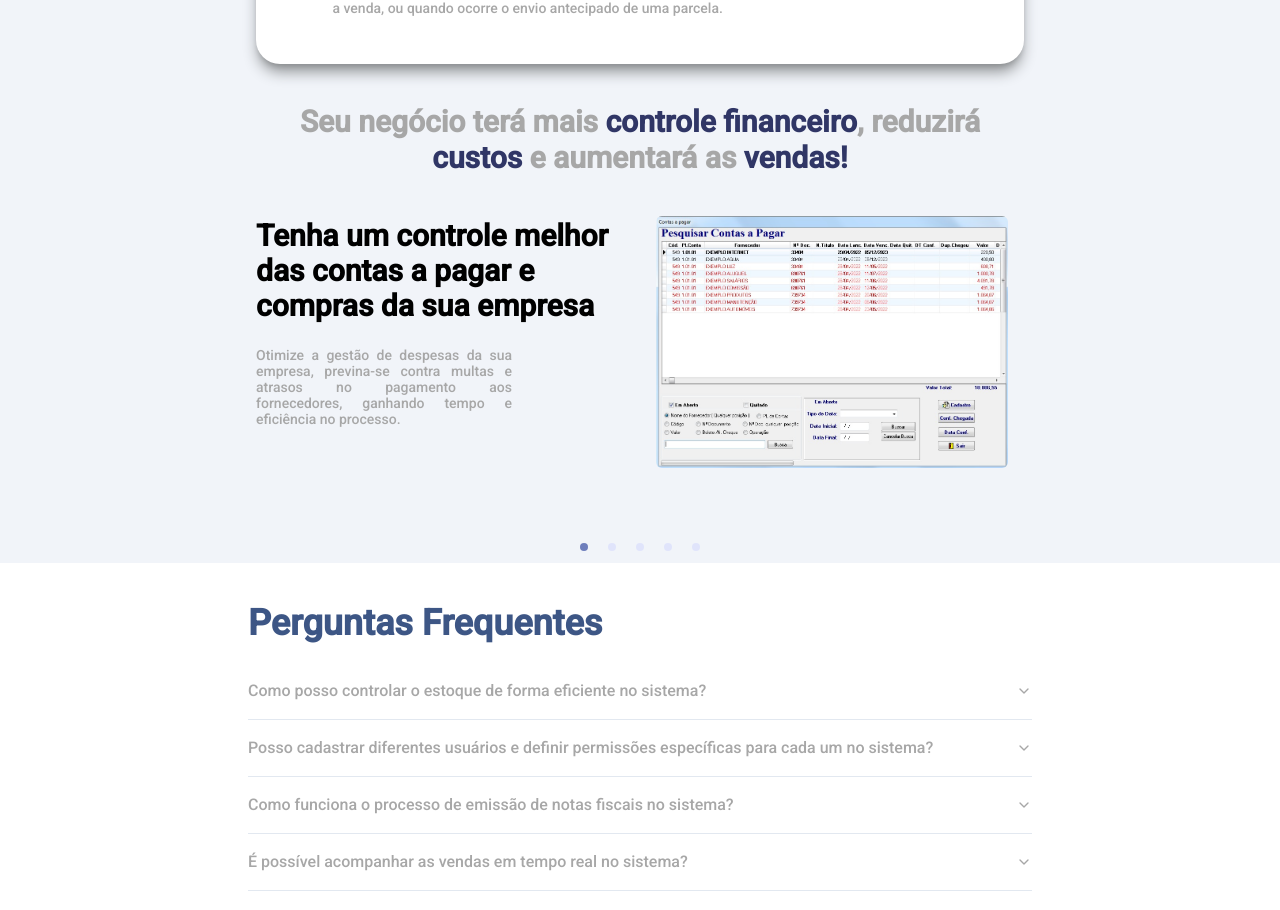
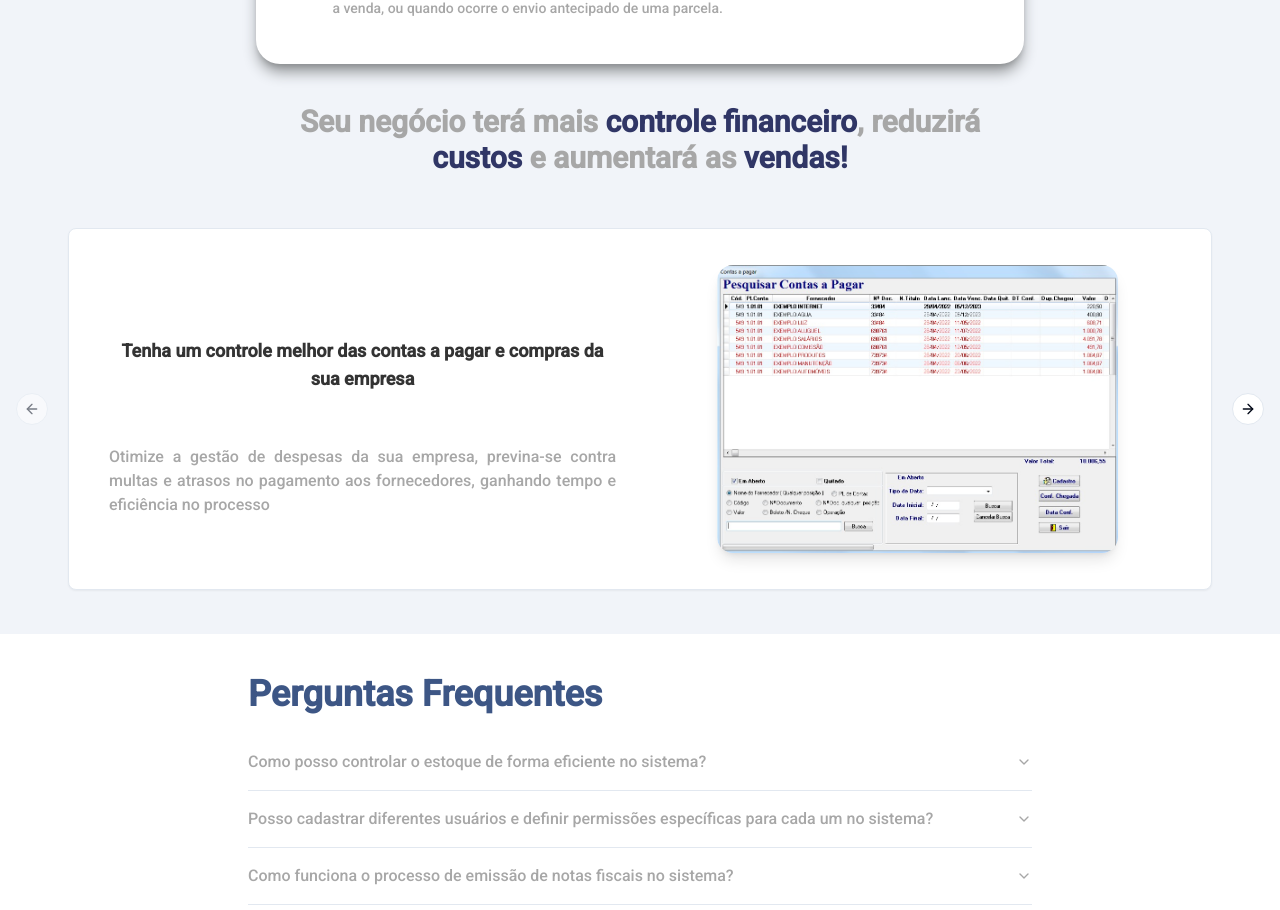
Before and after one commit to EvaldoFerreiraMoreira/site-siad, a Next.js app: page /planos in a window 1280 px wide. Shown: the part 1156-2066 px from the top of the page. Built offline with nearby package versions, Linux system fonts and the light colour scheme.

Commit message:
chore: new carousel instaled

```diff
--- a/src/app/planos/components/componentsMobile/BannerCarrosselMobile.tsx
+++ b/src/app/planos/components/componentsMobile/BannerCarrosselMobile.tsx
@@ -3,32 +3,76 @@ import React from 'react';
 import AliceCarousel, { EventObject } from 'react-alice-carousel';
 import 'react-alice-carousel/lib/alice-carousel.css';
 import Image from 'next/image';
-
+import { Card, CardContent } from "@/components/ui/card"
+import {
+    Carousel,
+    CarouselContent,
+    CarouselItem,
+    CarouselNext,
+    CarouselPrevious,
+} from "@/components/ui/carousel"
 
 const BannerCarrosselMobile = () => {
 
-    const responsive = {
-        0: { items: 1, },
-        568: { items: 2 },
-        1024: { items: 3 },
-    };
+    const test = [
+        {
+            title: "Tenha um controle melhor das contas a pagar e compras da sua empresa",
+            description: "Otimize a gestão de despesas da sua empresa, previna-se contra multas e atrasos no pagamento aos fornecedores, ganhando tempo e eficiência no processo",
+            image: "/IMG-05.jpg",
+        },
+        {
+            title: "Agilidade e eficiência na entrada de notas",
+            description: "Agilize o processo de entrada e fechamento de notas com o uso do nosso manifestador de notas fiscais de entrada e manutenção de itens, sem a necessidade de redigitar a nota o os itens para acrescentá-los ao estoque.",
+            image: "/IMG-06.jpg",
+        },
+        {
+            title: "Ordem de serviço",
+            description: "Gerencie seus serviços prestados pela empresa com nosso módulo de Ordem de Serviço e gere comprovantes dos mesmos.",
+            image: "/IMG-07.jpg",
+        },
+        {
+            title: "Amplie seu empreendimento com uma gestão financeira estruturada",
+            description: "Um sistema centralizado de informações que integra procedimentos burocráticos com análises de saúde do negócio, proporcionando uma previsão mais precisa de lucros e uma tomada de decisão mais transparente. Oferece backups automáticos recorrentes e otimizados, garantindo máxima segurança dos dados.",
+            image: "/IMG-08.jpg",
+        },
+        {
+            title: "Envie suas Notas Fiscais de Forma Mais Simples e Prática",
+            description: "Ao administrar seu empreendimento com o SIAD, você economiza tempo e elimina retrabalhos ao gerar suas notas fiscais diretamente a partir das vendas, eliminando a necessidade de reintroduzir produtos, serviços e informações dos clientes nos portais governamentais.",
+            image: "/IMG-09.jpg",
+        },
+    ]
 
-    const items = [
-        <div className="item" data-value="1" key={0}>
+    return (
+        <div className='flex'>
+            {/* <AliceCarousel
+                mouseTracking
+                disableButtonsControls
+                items={items}
+                responsive={responsive}
+                onSlideChange={onSlideChange}
+                onSlideChanged={onSlideChanged}
+            /> */}
+            <Carousel className="w-full max-w-xs">
+                <CarouselContent>
+                    {test.map((item, index) => (
+                        <CarouselItem key={index}>
+                            <div className="p-1">
+                                <Card>
+                                    <CardContent className="flex items-center h-[10%] justify-center p-4">
+                                        <div className='flex flex-col'>
                                             <div className="flex items-center text-center mt-9">
-                <h1 className="text-[#333333]  font-bold text-xl p-6">
-                    Tenha um controle melhor das contas a pagar e compras da sua empresa
+                                                <h1 className="text-[#333333]  font-bold text-md p-6">
+                                                    {item?.title}
                                                 </h1>
                                             </div>
                                             <div className="flex mt-1 ">
-                <p className="text-[#A7A7A7] text-md text-justify p-6">
-                    Otimize a gestão de despesas da sua empresa, previna-se contra multas e atrasos no
-                    pagamento aos fornecedores, ganhando tempo e eficiência no processo.
+                                                <p className="text-[#A7A7A7] text-sm text-justify p-6">
+                                                    {item?.description}
                                                 </p>
                                             </div>
                                             <div className='flex mt-5 justify-center gap-2 pb-5 '>
                                                 <Image
-                    src={"/IMG-05.jpg"}
+                                                    src={item?.image}
                                                     alt="Imagem"
                                                     width={0}
                                                     height={0}
@@ -39,132 +83,16 @@ const BannerCarrosselMobile = () => {
                                                     }}
                                                 />
                                             </div>
-        </div>,
-        <div className="item" data-value="2" key={1}>
-            <div className="flex items-center text-center mt-9">
-                <h1 className="text-[#333333]  font-bold text-xl p-6">
-                    Agilidade e eficiência na entrada de notas
-                </h1>
                                         </div>
-            <div className="flex mt-1 ">
-                <p className="text-[#A7A7A7] text-md text-justify p-6">
-                    Agilize o processo de entrada e fechamento de notas com o uso do nosso manifestador de notas
-                    fiscais de entrada e manutenção de itens, sem a necessidade de redigitar a nota ou
-                    os itens para acrescentá-los ao estoque.
-                </p>
+                                    </CardContent>
+                                </Card>
                             </div>
-            <div className='flex mt-5 justify-center gap-2 pb-5 '>
-                <Image
-                    src={"/IMG-06.jpg"}
-                    alt="Imagem"
-                    width={0}
-                    height={0}
-                    sizes="auto"
-                    className="h-56 w-auto max-w-[100%] max-h-[100%] rounded-2xl shadow-lg"
-                    style={{
-                        objectFit: "contain",
-                    }}
-                />
-            </div>
-        </div>,
-        <div className="item" data-value="2" key={2}>
-            <div className="flex items-center text-center mt-9">
-                <h1 className="text-[#333333]  font-bold text-xl p-6">
-                    Ordem de serviço
-                </h1>
-            </div>
-            <div className="flex mt-1 ">
-                <p className="text-[#A7A7A7] text-md text-justify p-6">
-                    Gerencie seus serviços prestados pela empresa com nosso módulo de Ordem de Serviço e gere comprovantes dos mesmos.
-                </p>
-            </div>
-            <div className='flex mt-5 justify-center gap-2 pb-5 '>
-                <Image
-                    src={"/IMG-07.jpg"}
-                    alt="Imagem"
-                    width={0}
-                    height={0}
-                    sizes="auto"
-                    className="h-56 w-auto max-w-[100%] max-h-[100%] rounded-2xl shadow-lg"
-                    style={{
-                        objectFit: "contain",
-                    }}
-                />
-            </div>
-        </div>,
-        <div className="item" data-value="2" key={3}>
-            <div className="flex items-center text-center mt-9">
-                <h1 className="text-[#333333]  font-bold text-xl p-6">
-                    Amplie seu empreendimento com uma gestão financeira estruturada
-                </h1>
-            </div>
-            <div className="flex mt-1 ">
-                <p className="text-[#A7A7A7] text-md text-justify p-6">
-                    Um sistema centralizado de informações que integra procedimentos burocráticos com análises de saúde do negócio, proporcionando uma previsão mais precisa de lucros e uma tomada de decisão mais transparente. Oferece backups automáticos recorrentes e otimizados, garantindo máxima segurança dos dados.
-                </p>
-            </div>
-            <div className='flex mt-5 justify-center gap-2 pb-5 '>
-                <Image
-                    src={"/IMG-08.jpg"}
-                    alt="Imagem"
-                    width={0}
-                    height={0}
-                    sizes="auto"
-                    className="h-56 w-auto max-w-[100%] max-h-[100%] rounded-2xl shadow-lg"
-                    style={{
-                        objectFit: "contain",
-                    }}
-                />
-            </div>
-        </div>,
-        <div className="item" data-value="2" key={4}>
-            <div className="flex items-center text-center mt-9">
-                <h1 className="text-[#333333]  font-bold text-xl p-6">
-                Envie suas Notas Fiscais de Forma Mais Simples e Prática
-                </h1>
-            </div>
-            <div className="flex mt-1 ">
-                <p className="text-[#A7A7A7] text-md text-justify p-6">
-                Ao administrar seu empreendimento com o SIAD, você economiza tempo e elimina retrabalhos ao gerar suas notas fiscais diretamente a partir das vendas, eliminando a necessidade de reintroduzir produtos, serviços e informações dos clientes nos portais governamentais.
-                </p>
-            </div>
-            <div className='flex mt-5 justify-center gap-2 pb-5 '>
-                <Image
-                    src={"/IMG-09.jpg"}
-                    alt="Imagem"
-                    width={0}
-                    height={0}
-                    sizes="auto"
-                    className="h-56 w-auto max-w-[100%] max-h-[100%] rounded-2xl shadow-lg"
-                    style={{
-                        objectFit: "contain",
-                    }}
-                />
-            </div>
-        </div>,
-
-
-    ];
-
-    const onSlideChange = (e: EventObject) => {
-        console.debug(`onSlideChange => Item's position before a change: ${e.item}. Event:`, e);
-    };
-
-    const onSlideChanged = (e: EventObject) => {
-        console.debug(`onSlideChanged => Item's position after changes: ${e.item}. Event:`, e);
-    };
-
-
-    return (
-        <div className='flex'>
-            <AliceCarousel
-                mouseTracking
-                disableButtonsControls
-                items={items}
-                responsive={responsive}
-                onSlideChange={onSlideChange}
-                onSlideChanged={onSlideChanged}
-            />
+                        </CarouselItem>
+                    ))}
+                </CarouselContent>
+                <CarouselPrevious />
+                <CarouselNext />
+            </Carousel>
         </div>
     );
 }
--- a/src/app/planos/components/componentsWeb/BannerCarrosselWeb.tsx
+++ b/src/app/planos/components/componentsWeb/BannerCarrosselWeb.tsx
@@ -3,143 +3,96 @@ import React from 'react';
 import AliceCarousel, { EventObject } from 'react-alice-carousel';
 import 'react-alice-carousel/lib/alice-carousel.css';
 import Image from 'next/image';
-import DialogImageWEB from '@/components/ui/componentsWeb/DialogImageWeb';
-
+import { Card, CardContent } from "@/components/ui/card"
+import {
+    Carousel,
+    CarouselContent,
+    CarouselItem,
+    CarouselNext,
+    CarouselPrevious,
+} from "@/components/ui/carousel"
 
 const BannerCarrosselWeb = () => {
 
-    const responsive = {
-        0: { items: 1, },
-        568: { items: 1 },
-        1024: { items: 1 },
-    };
-
-    const items = [
-        <div className="item " data-value="1" key={0}>
-            <div className="flex text-[#A7A7A7] mx-64">
-                <div className="flex flex-col justify-center w-[50%]">
-                    <div className="flex font-bold text-3xl">
-                        <h1 className="text-[#000000]  font-bold ">
-                            Tenha um controle melhor das contas a pagar e compras da sua empresa
-                        </h1>
-                    </div>
-                    <div className="mt-6 w-2/3 text-sm text-justify">
-                        <p> Otimize a gestão de despesas da sua empresa, previna-se contra multas
-                            e atrasos no pagamento aos fornecedores, ganhando tempo e eficiência no processo.
-                        </p>
-                    </div>
-                </div>
-                <div className="flex mt-10 justify-center w-[50%]">
-                    <DialogImageWEB imagem={"IMG-05.jpg"}/>
-                </div>
-            </div>
-        </div>,
-        <div className="item" data-value="1" key={1}>
-            <div className="flex text-[#A7A7A7] mx-64">
-                <div className="flex flex-col justify-center w-[50%]">
-                    <div className="flex font-bold text-4xl">
-                        <h1 className="text-[#000000]  font-bold text-4xl">
-                            Agilidade e eficiência na entrada de notas
-                        </h1>
-                    </div>
-                    <div className="mt-6 w-2/3 text-sm text-justify">
-                        <p>
-                            Agilize o processo de entrada e fechamento de notas com o uso do nosso manifestador de notas
-                            fiscais de entrada e manutenção de itens, sem a necessidade de redigitar a nota ou
-                            os itens para acrescentá-los ao estoque.
-                        </p>
-                    </div>
-                </div>
-                <div className="flex mt-10 justify-center w-[50%]">
-                <DialogImageWEB imagem={"IMG-06.jpg"}/>
-
-                </div>
-            </div>
-        </div>,
-        <div className="item justify-center" data-value="1" key={2}>
-            <div className="flex text-[#A7A7A7] mx-64">
-                <div className="flex flex-col justify-center w-[50%]">
-                    <div className="flex font-bold text-4xl">
-                        <h1 className="text-[#000000]  font-bold text-4xl">
-                            Ordem de serviço
-                        </h1>
-                    </div>
-                    <div className="mt-6 w-2/3 text-sm text-justify">
-                        <p>
-                            Gerencie seus serviços prestados pela empresa com nosso módulo de Ordem de Serviço e gere comprovantes dos mesmos.
-                        </p>
-                    </div>
-                </div>
-                <div className="flex mt-10 justify-center w-[50%]">
-                <DialogImageWEB imagem={"IMG-07.jpg"}/>
-
-                </div>
-            </div>
-        </div>,
-        <div className="item" data-value="1" key={3}>
-            <div className="flex text-[#A7A7A7] mx-64">
-                <div className="flex flex-col justify-center w-[50%]">
-                    <div className="flex font-bold text-4xl">
-                        <h1 className="text-[#000000]  font-bold text-4xl">
-                            Amplie seu empreendimento com uma gestão financeira estruturada
-                        </h1>
-                    </div>
-                    <div className="mt-6 w-2/3 text-sm text-justify">
-                        <p>
-                            Um sistema centralizado de informações que integra procedimentos burocráticos com análises de saúde do negócio, proporcionando uma previsão mais precisa de lucros e uma tomada de decisão mais transparente. Oferece backups automáticos recorrentes e otimizados, garantindo máxima segurança dos dados.
-                        </p>
-                    </div>
-                </div>
-                <div className="flex mt-10 justify-center w-[50%]">
-                <DialogImageWEB imagem={"IMG-08.jpg"}/>
-
-                </div>
-            </div>
-        </div>,
-        <div className="item" data-value="1" key={4}>
-            <div className="flex text-[#A7A7A7] mx-64">
-                <div className="flex flex-col justify-center w-[50%]">
-                    <div className="flex font-bold text-4xl">
-                        <h1 className="text-[#000000]  font-bold text-4xl">
-                            Envie suas Notas Fiscais de Forma Mais Simples e Prática
-                        </h1>
-                    </div>
-                    <div className="mt-6 w-2/3 text-sm text-justify">
-                        <p>
-                            Ao administrar seu empreendimento com o SIAD, você economiza tempo e elimina retrabalhos ao gerar suas notas fiscais diretamente a partir das vendas, eliminando a necessidade de reintroduzir produtos, serviços e informações dos clientes nos portais governamentais.
-                        </p>
-                    </div>
-                </div>
-                <div className="flex mt-10 justify-center w-[50%]">
-                <DialogImageWEB imagem={"IMG-09.jpg"}/>
-
-                </div>
-            </div>
-        </div>,
-
-
-    ];
-
-    const onSlideChange = (e: EventObject) => {
-        console.debug(`onSlideChange => Item's position before a change: ${e.item}. Event:`, e);
-    };
-
-    const onSlideChanged = (e: EventObject) => {
-        console.debug(`onSlideChanged => Item's position after changes: ${e.item}. Event:`, e);
-    };
-
+    const test = [
+        {
+            title: "Tenha um controle melhor das contas a pagar e compras da sua empresa",
+            description: "Otimize a gestão de despesas da sua empresa, previna-se contra multas e atrasos no pagamento aos fornecedores, ganhando tempo e eficiência no processo",
+            image: "/IMG-05.jpg",
+        },
+        {
+            title: "Agilidade e eficiência na entrada de notas",
+            description: "Agilize o processo de entrada e fechamento de notas com o uso do nosso manifestador de notas fiscais de entrada e manutenção de itens, sem a necessidade de redigitar a nota o os itens para acrescentá-los ao estoque.",
+            image: "/IMG-06.jpg",
+        },
+        {
+            title: "Ordem de serviço",
+            description: "Gerencie seus serviços prestados pela empresa com nosso módulo de Ordem de Serviço e gere comprovantes dos mesmos.",
+            image: "/IMG-07.jpg",
+        },
+        {
+            title: "Amplie seu empreendimento com uma gestão financeira estruturada",
+            description: "Um sistema centralizado de informações que integra procedimentos burocráticos com análises de saúde do negócio, proporcionando uma previsão mais precisa de lucros e uma tomada de decisão mais transparente. Oferece backups automáticos recorrentes e otimizados, garantindo máxima segurança dos dados.",
+            image: "/IMG-08.jpg",
+        },
+        {
+            title: "Envie suas Notas Fiscais de Forma Mais Simples e Prática",
+            description: "Ao administrar seu empreendimento com o SIAD, você economiza tempo e elimina retrabalhos ao gerar suas notas fiscais diretamente a partir das vendas, eliminando a necessidade de reintroduzir produtos, serviços e informações dos clientes nos portais governamentais.",
+            image: "/IMG-09.jpg",
+        },
+    ]
 
     return (
-        <div className='flex items-center justify-center w-[100%]  '>
-            <AliceCarousel
+        <div className='flex items-center justify-center bg-transparent'>
+            {/* <AliceCarousel
                 mouseTracking
                 disableButtonsControls
                 items={items}
                 responsive={responsive}
                 onSlideChange={onSlideChange}
                 onSlideChanged={onSlideChanged}
-            />
-
+            /> */}
+            <Carousel className="w-full max-w-[90%]">
+                <CarouselContent>
+                    {test.map((item, index) => (
+                        <CarouselItem key={index}>
+                            <div className="p-1 bg-transparent">
+                                <Card>
+                                    <CardContent className="flex items-center justify-center p-4 border-none">
+                                        <div className='flex flex-col w-[50%]'>
+                                            <div className="flex items-center text-center mt-9">
+                                                <h1 className="text-[#333333]  font-bold text-lg p-6">
+                                                    {item?.title}
+                                                </h1>
+                                            </div>
+                                            <div className="flex mt-1 ">
+                                                <p className="text-[#A7A7A7] text-base text-justify p-6">
+                                                    {item?.description}
+                                                </p>
+                                            </div>
+                                        </div>
+                                        <div className='flex mt-5 justify-center gap-2 pb-5 w-[50%] '>
+                                            <Image
+                                                src={item?.image}
+                                                alt="Imagem"
+                                                width={0}
+                                                height={0}
+                                                sizes="auto"
+                                                className="h-72 w-auto max-w-[100%] max-h-[100%] rounded-2xl shadow-lg"
+                                                style={{
+                                                    objectFit: "contain",
+                                                }}
+                                            />
+                                        </div>
+                                    </CardContent>
+                                </Card>
+                            </div>
+                        </CarouselItem>
+                    ))}
+                </CarouselContent>
+                <CarouselPrevious />
+                <CarouselNext />
+            </Carousel>
         </div>
     );
 }
--- a/src/app/planos/page.tsx
+++ b/src/app/planos/page.tsx
@@ -53,7 +53,7 @@ const Planos = () => {
 
             </div>
 
-            <div className="bg-[#f1f4f9] w-full  flex justify-center  items-center align-center pt-10 h-auto">
+            <div className="bg-[#f1f4f9] w-full flex justify-center items-center align-center pt-24 pb-10">
                 <BannerCarrossel />
             </div>
             <div className=" flex w-full p-10 bg-white">
```
Lines whose indentation alone changed are shown as unchanged.
